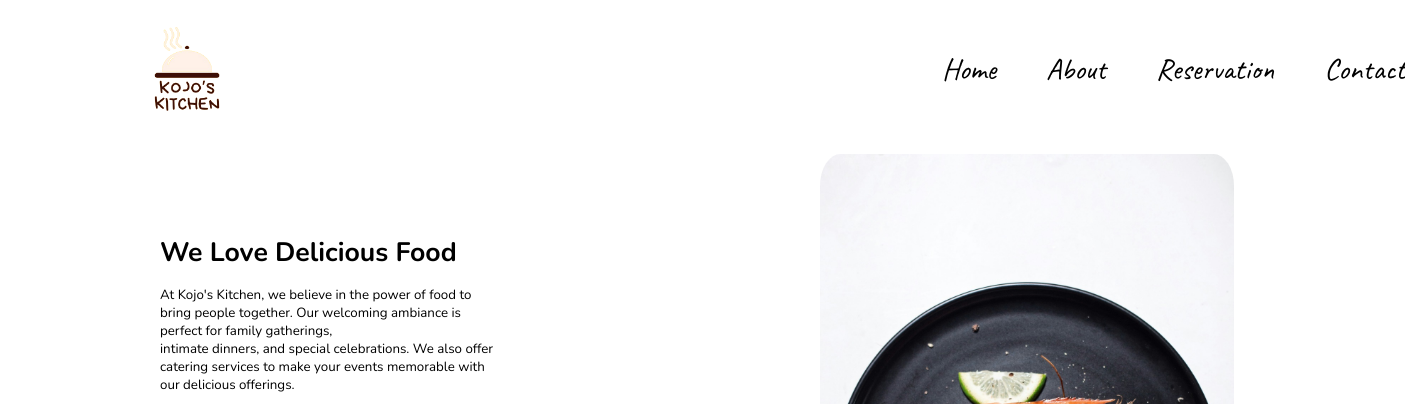
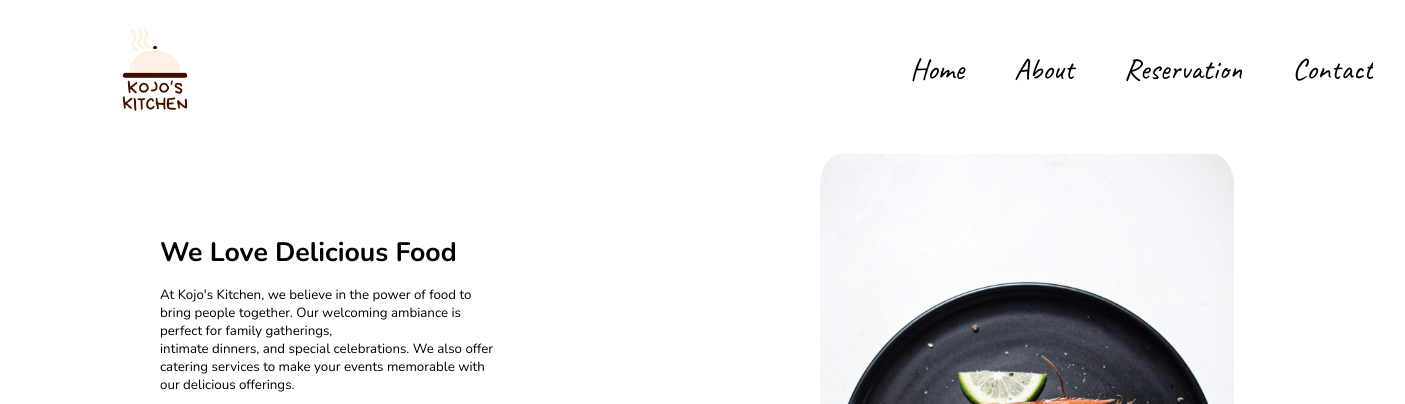
Before and after one commit to muchinon/kojos-kitchen, a plain HTML site: page index.html in a window 1280 px wide. Shown: the top 404 px of the page, 1405 px wide, since content can reach past the window. Drawn offline with nearby package versions, Linux system fonts and the light colour scheme.

Commit message:
Work in progress

```diff
--- a/CSS/style.css
+++ b/CSS/style.css
@@ -10,7 +10,7 @@ a {
 #logo img {
   width: 150px;
   height: auto;
-  margin-left: 7rem;
+  margin-left: 5rem;
 }
 
 #ul {
@@ -20,6 +20,7 @@ a {
   font-size: 12pt;
   margin-top: 50px;
   list-style: none;
+
 }
 
 .menus {
@@ -30,6 +31,7 @@ a {
   font-optical-sizing: auto;
   font-style: normal;
   font-size: 30px;
+  align-items: flex-start;
 }
 
 header {
```
